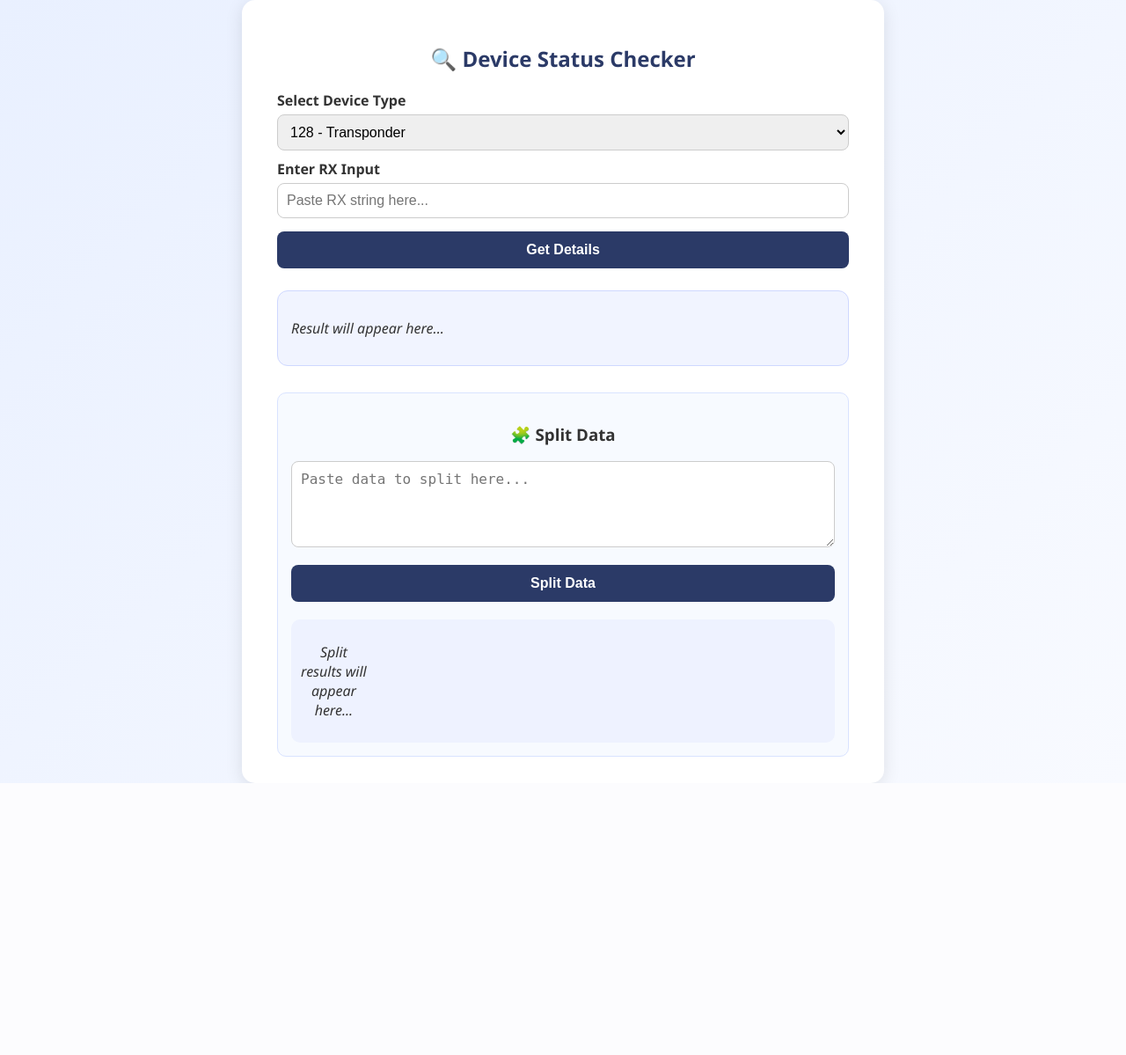
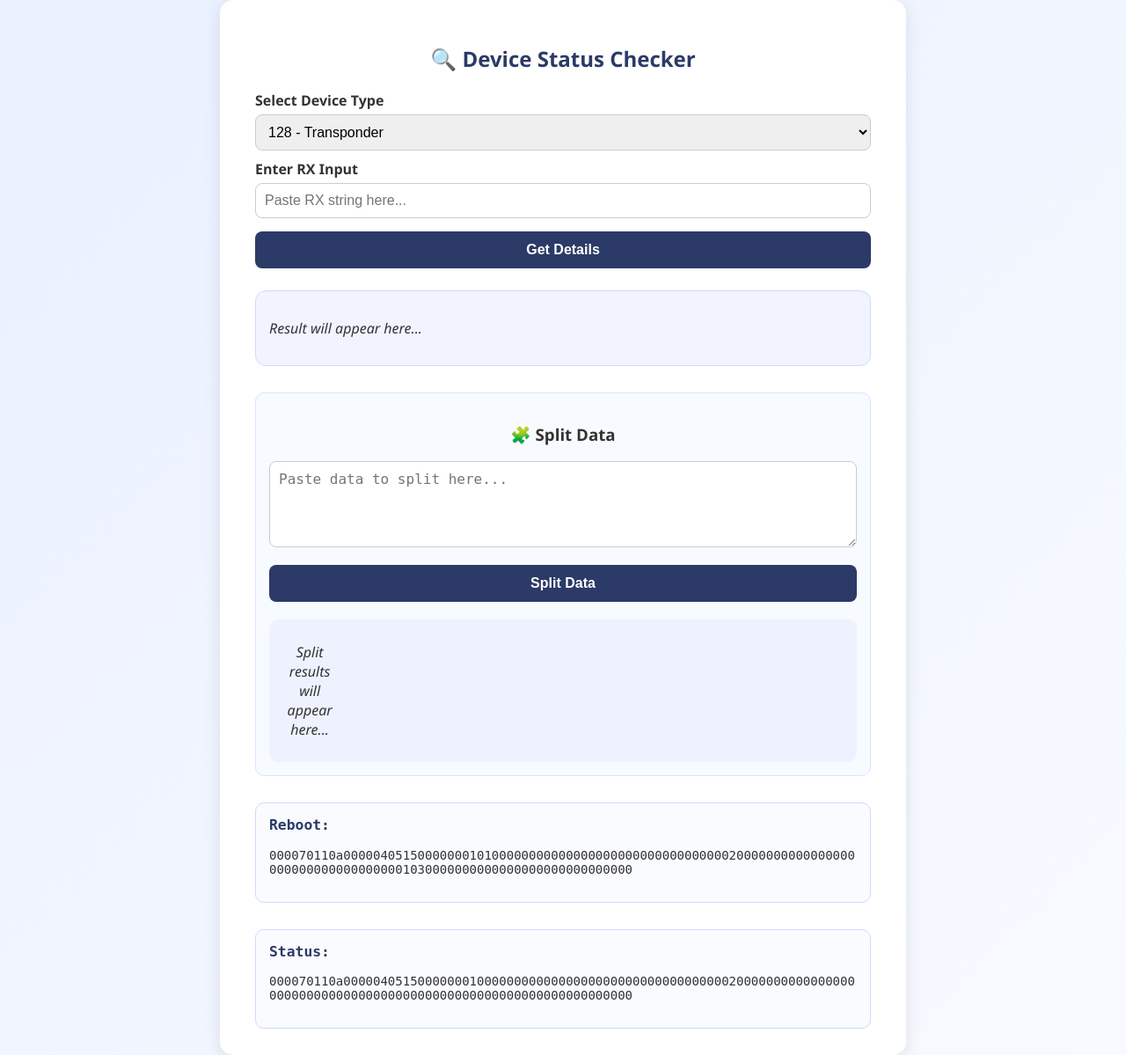
Before and after one commit to VenkataSuresh7989/fuota, a Flask app: page / in a window 1280 px wide. Shown: the whole page at 88% size. Before the commit the page ends 890 px from the top, so only its background shows below. Run offline with Flask 3, Linux system fonts and the light colour scheme.

Commit message:
Frank msg updated

```diff
--- a/app.py
+++ b/app.py
@@ -80,7 +80,6 @@ def get_details():
 
 @app.route('/split_data', methods=['POST'])
 def split_data():
-    """Split the given hex string into 2-character groups with indexes."""
     data = request.get_json()
     hex_string = data.get("hex_string", "").strip()
 
--- a/templates/index.html
+++ b/templates/index.html
@@ -1,7 +1,7 @@
 <!DOCTYPE html>
 <html lang="en">
 <head>
-  <meta charset="UTF-8">
+  <meta charset="UTF-8" />
   <meta name="viewport" content="width=device-width, initial-scale=1.0">
   <title>Device Status Checker</title>
   <style>
@@ -22,7 +22,7 @@
       border-radius: 15px;
       box-shadow: 0 4px 20px rgba(0,0,0,0.1);
       width: 95%;
-      max-width: 650px;
+      max-width: 700px;
       text-align: center;
     }
 
@@ -61,9 +61,7 @@
       transition: 0.3s;
     }
 
-    button:hover {
-      background: #4359a0;
-    }
+    button:hover { background: #4359a0; }
 
     .output {
       margin-top: 25px;
@@ -118,6 +116,43 @@
       margin-top: 5px;
     }
 
+    /* Reboot & Status section */
+    .panel {
+      margin-top: 30px;
+      background: #f9fbff;
+      border: 1px solid #cfd8ff;
+      border-radius: 10px;
+      padding: 15px;
+      position: relative;
+      text-align: left;
+      font-family: monospace;
+      font-size: 14px;
+      word-break: break-all;
+    }
+
+    .panel h3 {
+      margin-top: 0;
+      color: #2b3a67;
+    }
+
+    .copy-btn {
+      position: absolute;
+      top: 10px;
+      right: 10px;
+      background: #2b3a67;
+      color: #fff;
+      border: none;
+      border-radius: 6px;
+      padding: 4px 8px;
+      font-size: 12px;
+      cursor: pointer;
+      transition: 0.2s;
+    }
+
+    .copy-btn:hover {
+      background: #4359a0;
+    }
+
     @media (max-width: 600px) {
       .container { padding: 20px; }
     }
@@ -151,6 +186,21 @@
       <div id="splitOutput" class="split-output">
         <p><em>Split results will appear here...</em></p>
       </div>
+    </div>
+
+    <!-- 🔹 Reboot and Status Messages -->
+    <div class="panel" id="rebootPanel">
+      <h3>Reboot:</h3>
+      <p id="rebootText">
+        000070110a0000040515000000010100000000000000000000000000000000200000000000000000000000000000000001030000000000000000000000000000
+      </p>
+    </div>
+
+    <div class="panel" id="statusPanel">
+      <h3>Status:</h3>
+      <p id="statusText">
+        000070110a0000040515000000010000000000000000000000000000000000200000000000000000000000000000000000000000000000000000000000000000
+      </p>
     </div>
   </div>
 
```
